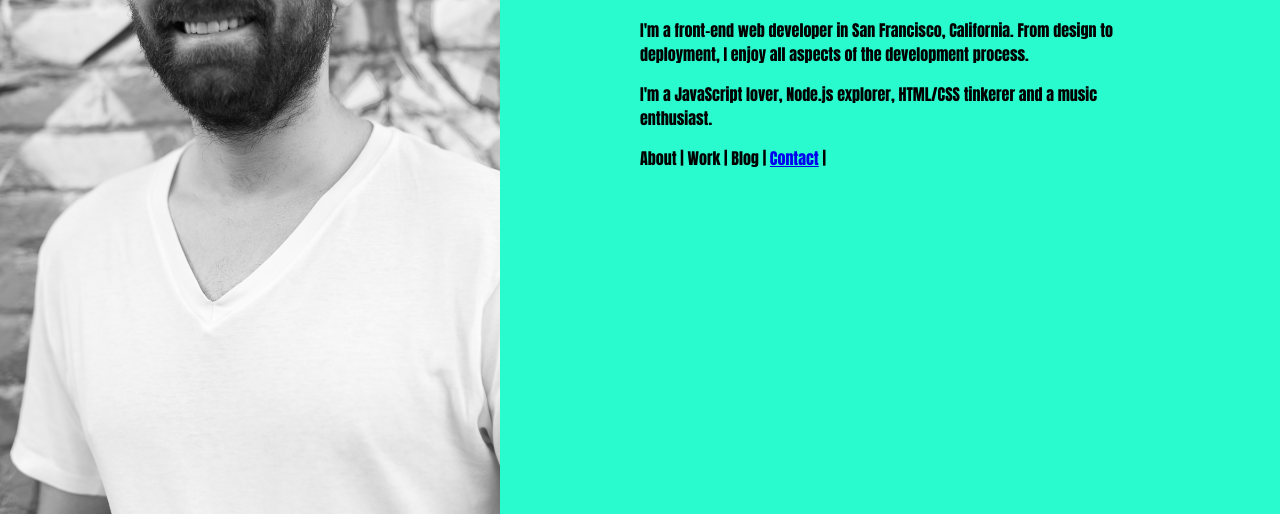
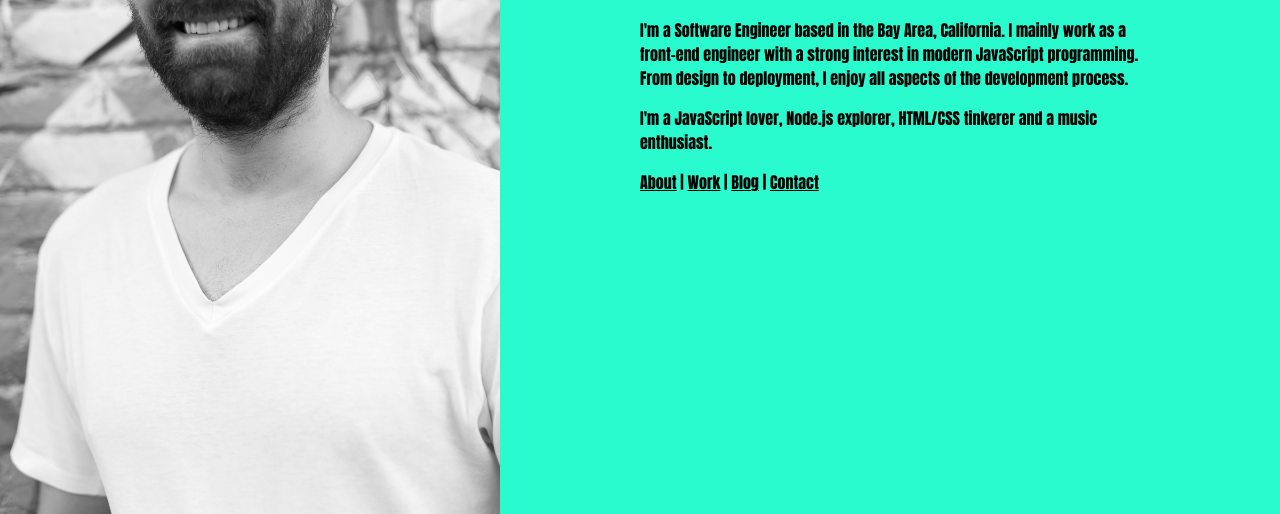
Before and after one commit to wyattsweet/wyattsweet.github.io, a plain HTML site: page index.html in a window 1280 px wide. Shown: the part 286-800 px from the top of the page. Drawn offline with Linux system fonts and the light colour scheme.

Commit message:
updated links

```diff
--- a/index.html
+++ b/index.html
@@ -11,13 +11,13 @@
     <div id="right">
       <main>
         <h1>Hello, my name is Wyatt Sweet</h1>
-        <p>I'm a front-end web developer in San Francisco, California. From design to deployment, I enjoy all aspects of the development process.</p>
+        <p>I'm a Software Engineer based in the Bay Area, California. I mainly work as a front-end engineer with a strong interest in modern JavaScript programming. From design to deployment, I enjoy all aspects of the development process.</p>
         <p>I'm a JavaScript lover, Node.js explorer, HTML/CSS tinkerer and a music enthusiast.</p>
          <ul>
-           <li>About |</li>
-           <li>Work |</li>
-           <li>Blog |</li>
-           <li><a href="mailto:wyattsweet@gmail.com">Contact</a> |</li>
+           <li><a href="about.html">About</a> |</li>
+           <li><a href="work.html">Work</a> |</li>
+           <li><a href="/blog">Blog</a> |</li>
+           <li><a href="mailto:wyattsweet@gmail.com">Contact</a></li>
          </ul>
       </main>
     </div>
--- a/styles.css
+++ b/styles.css
@@ -30,6 +30,9 @@ main {
   margin: 0 auto;
   margin-top: 30%;
 }
+a {
+  color: black;
+}
 
 ul {
   list-style-type: none;
```
